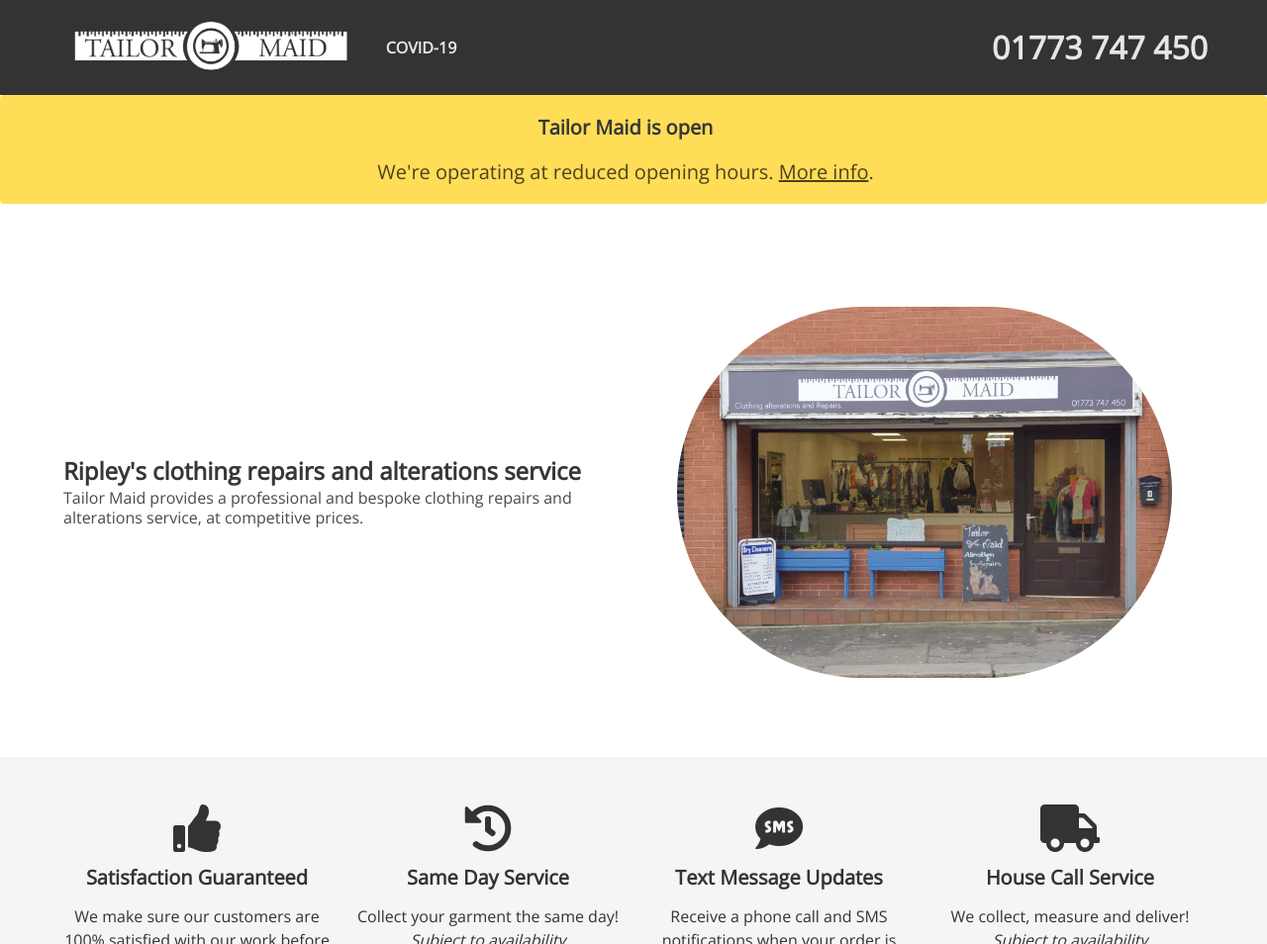
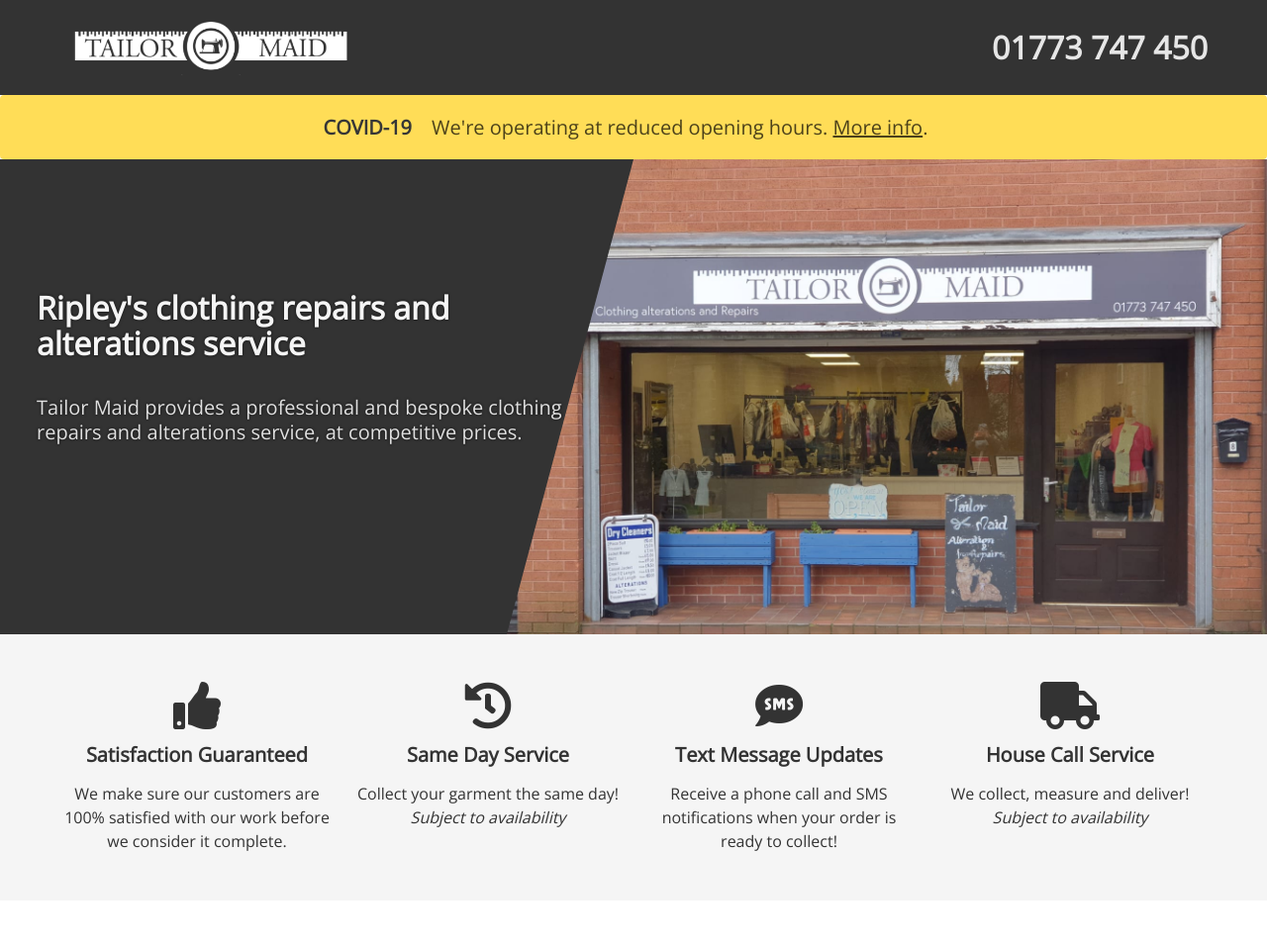
Before and after one commit to tailor-maid/tailormaid.github.io, a Jekyll site: the page built from _pages/index.html, in a window 1280 px wide, cut to the strip 0-954 px from the top of the page. Shown: the whole strip at 99% size. Built offline with Jekyll 4.4.1, drawn with Linux system fonts in a browser that asks for light colours; nearby versions of some CDN libraries.

Commit message:
redesign

```diff
--- a/_layouts/default.html
+++ b/_layouts/default.html
@@ -34,9 +34,7 @@
             </div>
             <div id="navbarMenu" class="navbar-menu">
                 <div class="navbar-start">
-                    <a class="navbar-item" href="{% link _pages/covid-19.html %}">
-                        COVID-19
-                    </a>
+
                 </div>
                 <div class="navbar-end">
                     <span class="navbar-item title">
@@ -46,10 +44,9 @@
             </div>
         </div>
     </nav>
-    <nav class="notification is-warning">
+    <nav class="notification is-warning is-marginless">
         <div class="content">
-            <p class="subtitle has-text-centered"><strong>Tailor Maid is open</strong></p>
-            <p class="subtitle has-text-centered">We're operating at reduced opening hours. <a href="{% link _pages/covid-19.html %}">More info</a>.</p>
+            <p class="subtitle has-text-centered"><span class="m-r-20"><strong>COVID-19</strong></span>We're operating at reduced opening hours. <a href="{% link _pages/covid-19.html %}">More info</a>.</p>
         </div>
     </nav>
     <main class="main">
--- a/_pages/covid-19.html
+++ b/_pages/covid-19.html
@@ -10,7 +10,7 @@ permalink: /covid-19/
                 Coronavirus
             </h1>
             <h2 class="subtitle">
-                COVID-19
+                How Tailor Maid and its customers are affected by the pandemic
             </h2>
         </div>
     </div>
--- a/_pages/index.html
+++ b/_pages/index.html
@@ -3,22 +3,34 @@ layout: default
 permalink: /
 ---
 
+<style>
+    #homepage-nav {
+        background-image: url({{ "/assets/gfx/IMG-20200217-WA0000.jpg" | prepend: site.baseurl }});
+        background-repeat: no-repeat;
+        background-size: 60% auto;
+        background-position: top right;
+    }
+    #homepage-nav .columns .column {
+        text-shadow: 0 0 3px #101010;
+        background: #333333;
+        padding: 2em;
+        height: 30em;
+        -webkit-clip-path: polygon(0 0, 100% 0, 80% 100%, 0% 100%);
+        clip-path: polygon(0 0, 100% 0, 80% 100%, 0% 100%);
+    }
+</style>
+
 <!-- Hero section -->
-<section class="hero">
-    <div class="hero-body">
-        <div class="container">
-            <div class="columns is-vcentered">
-                <div class="column is-half">
-                    <div class="content">
-                        <p class="title is-4">Ripley's clothing repairs and alterations service</p>
-                        <p class="subtitle is-6">Tailor Maid provides a professional and bespoke clothing repairs and alterations service, at competitive prices.</p>
-                    </div>
-                </div>
-                <div class="column has-text-centered">
-                    <figure class="image">
-                        <img class="is-rounded" style="padding:2em;" src="{{ "/assets/gfx/IMG-20200217-WA0000.jpg" | prepend: site.baseurl }}">
-                    </figure>
-                </div>
+<section id="homepage-nav" class="hero is-dark is-marginless is-paddingless">
+    <div class="hero-body is-marginless is-paddingless">
+        <div class="columns is-marginless">
+            <div class="column is-half">
+                <h1 class="title m-t-100 p-b-10 p-l-5 p-r-30">
+                    Ripley's clothing repairs and alterations service
+                </h1>
+                <h2 class="subtitle p-t-20 p-l-5 p-r-30">
+                    Tailor Maid provides a professional and bespoke clothing repairs and alterations service, at competitive prices.
+                </h2>
             </div>
         </div>
     </div>
```
Also changed, not shown: Gemfile.lock.
